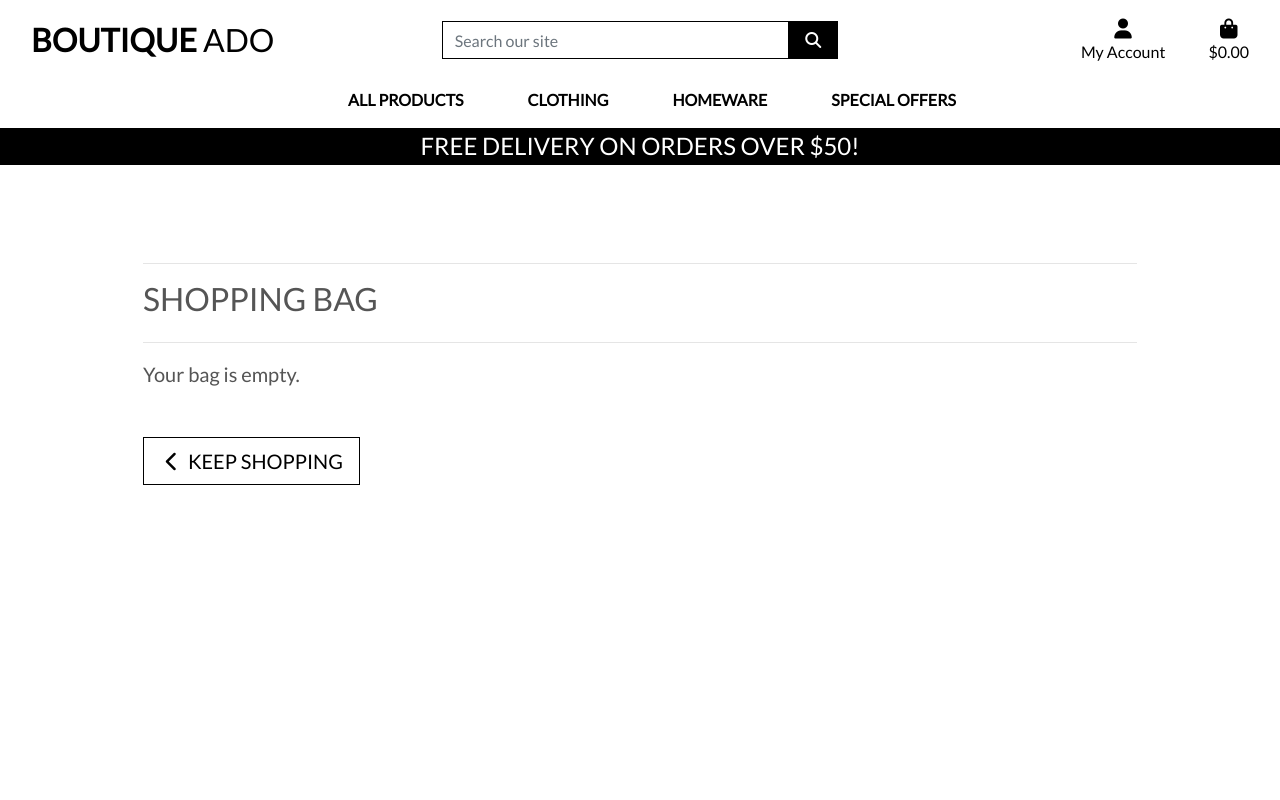
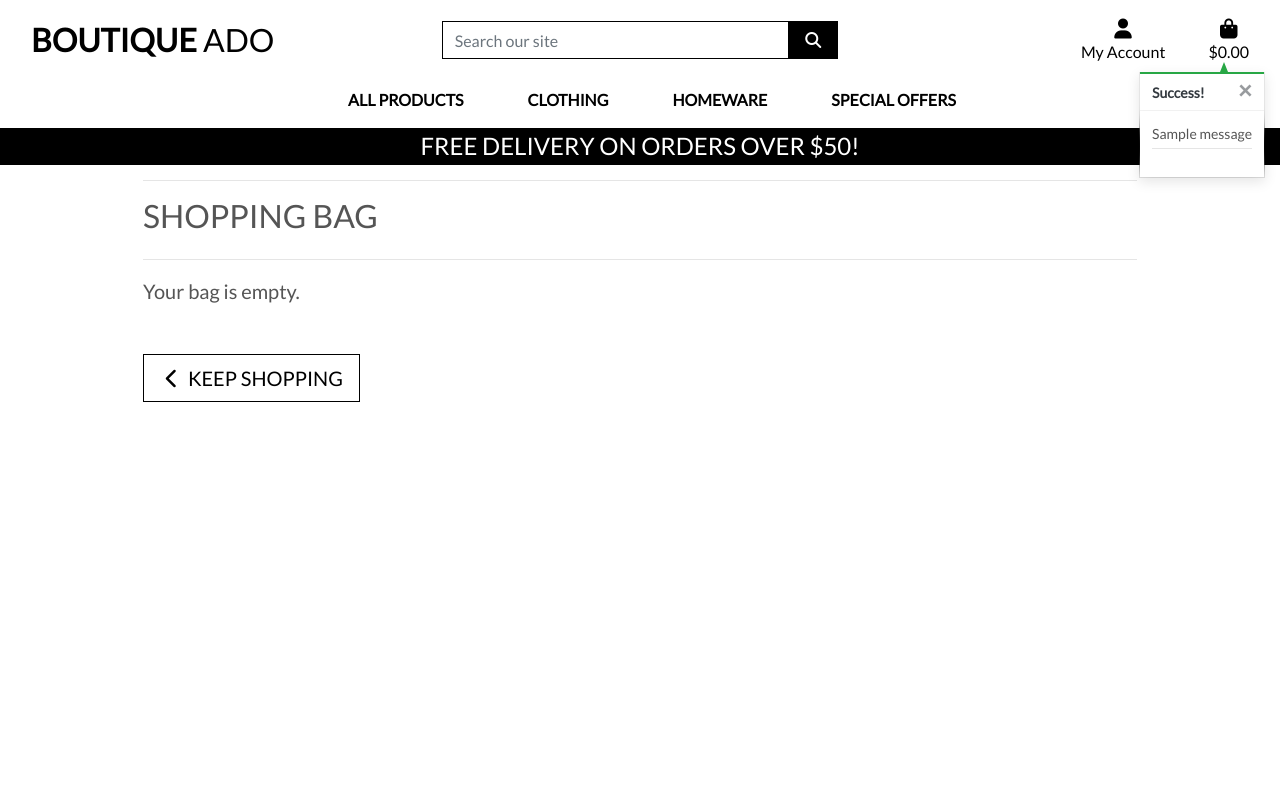
Before and after one commit to d-mcalpin/boutique_ado_v1, a Django app: page /bag/ in a window 1280 px wide. Run offline with Django 3.2, Linux system fonts and the light colour scheme; tables that the repository leaves empty hold one stand-in row (values such as "Sample post"); one stand-in notice (Sample message) is shown; some libraries are stand-ins or nearby versions.

Commit message:
Added notification CSS, shopping bag preview and additional messages

```diff
--- a/bag/views.py
+++ b/bag/views.py
@@ -1,4 +1,4 @@
-from django.shortcuts import render, redirect, reverse, HttpResponse
+from django.shortcuts import render, redirect, reverse, HttpResponse, get_object_or_404
 from django.contrib import messages
 
 from products.models import Product
@@ -13,7 +13,7 @@
 def add_to_bag(request, item_id):
     """ Add a quantity of the specified product to the shopping bag """
 
-    product = Product.objects.get(pk=item_id)
+    product = get_object_or_404(Product, pk=item_id)
     quantity = int(request.POST.get('quantity'))
     redirect_url = request.POST.get('redirect_url')
     size = None
@@ -25,13 +25,17 @@
         if item_id in list(bag.keys()):
             if size in bag[item_id]['items_by_size'].keys():
                 bag[item_id]['items_by_size'][size] += quantity
+                messages.success(request, f'Updated size {size.upper()} {product.name} quantity to {bag[item_id]["items_by_size"][size]}')
             else:
                 bag[item_id]['items_by_size'][size] = quantity
+                messages.success(request, f'Added size {size.upper()} {product.name} to your bag')
         else:
             bag[item_id] = {'items_by_size': {size: quantity}}
+            messages.success(request, f'Added size {size.upper()} {product.name} to your bag')
     else:
         if item_id in list(bag.keys()):
             bag[item_id] += quantity
+            messages.success(request, f'Updated {product.name} quantity to {bag[item_id]}')
         else:
             bag[item_id] = quantity
             messages.success(request, f'Added {product.name} to your bag')
@@ -43,6 +47,7 @@
 def adjust_bag(request, item_id):
     """Adjust the quantity of the specified product to the specified amount"""
 
+    product = get_object_or_404(Product, pk=item_id)
     quantity = int(request.POST.get('quantity'))
     size = None
     if 'product_size' in request.POST:
@@ -52,15 +57,19 @@
     if size:
         if quantity > 0:
             bag[item_id]['items_by_size'][size] = quantity
+            messages.success(request, f'Updated size {size.upper()} {product.name} quantity to {bag[item_id]["items_by_size"][size]}')
         else:
             del bag[item_id]['items_by_size'][size]
             if not bag[item_id]['items_by_size']:
                 bag.pop(item_id)
+            messages.success(request, f'Removed size {size.upper()} {product.name} from your bag')
     else:
         if quantity > 0:
             bag[item_id] = quantity
+            messages.success(request, f'Updated {product.name} quantity to {bag[item_id]}')
         else:
             bag.pop(item_id)
+            messages.success(request, f'Removed {product.name} from your bag')
 
     request.session['bag'] = bag
     return redirect(reverse('view_bag'))
@@ -70,6 +79,7 @@
     """Remove the item from the shopping bag"""
 
     try:
+        product = get_object_or_404(Product, pk=item_id)
         size = None
         if 'product_size' in request.POST:
             size = request.POST['product_size']
@@ -79,11 +89,14 @@
             del bag[item_id]['items_by_size'][size]
             if not bag[item_id]['items_by_size']:
                 bag.pop(item_id)
+            messages.success(request, f'Removed size {size.upper()} {product.name} from your bag')
         else:
             bag.pop(item_id)
+            messages.success(request, f'Removed {product.name} from your bag')
 
         request.session['bag'] = bag
         return HttpResponse(status=200)
 
     except Exception as e:
+        messages.error(request, f'Error removing item: {e}')
         return HttpResponse(status=500)
--- a/static/css/base.css
+++ b/static/css/base.css
@@ -102,6 +102,74 @@
     cursor: pointer;
 }
 
+/* ------------------------------- bootstrap toasts */
+
+.message-container {
+    position: fixed;
+    top: 72px;
+    right: 15px;
+    z-index: 99999999999;
+}
+
+.custom-toast {
+    overflow: visible;
+}
+
+.toast-capper {
+    height: 2px;
+}
+
+/* from CSS-tricks.com: https://css-tricks.com/snippets/css/css-triangle/ */
+.arrow-up {
+    width: 0;
+    height: 0;
+    border-left: 4px solid transparent;
+    border-right: 4px solid transparent;
+    border-bottom: 10px solid black;
+    position: absolute;
+    top: -10px;
+    right: 36px;
+}
+
+/* Convenience classes - colors copied from Bootstrap */
+.arrow-primary {
+    border-bottom-color: #007bff !important;
+}
+
+.arrow-secondary {
+    border-bottom-color: #6c757d !important;
+}
+
+.arrow-success {
+    border-bottom-color: #28a745 !important;
+}
+
+.arrow-danger {
+    border-bottom-color: #dc3545 !important;
+}
+
+.arrow-warning {
+    border-bottom-color: #ffc107 !important;
+}
+
+.arrow-info {
+    border-bottom-color: #17a2b8 !important;
+}
+
+.arrow-light {
+    border-bottom-color: #f8f9fa !important;
+}
+
+.arrow-dark {
+    border-bottom-color: #343a40 !important;
+}
+
+.bag-notification-wrapper {
+    height: 100px;
+    overflow-x: hidden;
+    overflow-y: auto;
+}
+
 /* -------------------------------- Media Queries */
 
 /* Slightly larger container on xl screens */
--- a/templates/includes/toasts/toast_success.html
+++ b/templates/includes/toasts/toast_success.html
@@ -1,4 +1,3 @@
-
 <div class="toast custom-toast rounded-0 border-top-0" data-autohide="false">
     <div class="arrow-up arrow-success"></div>
     <div class="w-100 toast-capper bg-success"></div>
@@ -9,6 +8,47 @@
         </button>
     </div>
     <div class="toast-body bg-white">
-        {{ message }}
+        <div class="row">
+            <div class="col">
+                {{ message }}
+                <hr class="mt-1 mb-3">
+            </div>
+        </div>
+        {% if grand_total %}
+            <p class="logo-font bg-white text-black py-1">Your Bag ({{ product_count }})</p>
+            <div class="bag-notification-wrapper">
+                {% for item in bag_items %}
+                    <div class="row">
+                        <div class="col-3 my-1">
+                            <img class="w-100" src="{{ item.product.image.url }}">
+                        </div>
+                        <div class="col-9">
+                            <p class="my-0"><strong>{{ item.product.name }}</strong></p>
+                            <p class="my-0 small">Size: {% if item.product.has_sizes %}{{ item.size|upper }}{% else %}N/A{% endif %}</p>
+                            <p class="my-0 small text-muted">Qty: {{ item.quantity }}</p>
+                        </div>
+                    </div>
+                {% endfor %}
+            </div>
+            <div class="row">
+                <div class="col">
+                    <strong><p class="mt-3 mb-1 text-black">
+                        Total{% if free_delivery_delta > 0 %} (Exc. delivery){% endif %}:
+                        <span class="float-right">${{ total|floatformat:2 }}</span>
+                    </p></strong>
+                    {% if free_delivery_delta > 0 %}
+                        <p class="mb-0 p-2 bg-warning shadow-sm text-black text-center">
+                            Spend <strong>${{ free_delivery_delta }}</strong> more to get free next day delivery!
+                        </p>
+                    {% endif %}
+                    <a href="{% url 'view_bag' %}" class="btn btn-black btn-block rounded-0">
+                        <span class="text-uppercase">Go To Secure Checkout</span>
+                        <span class="icon">
+                            <i class="fas fa-lock"></i>
+                        </span>
+                    </a>
+                </div>
+            </div>
+        {% endif %}
     </div>
 </div>
```
